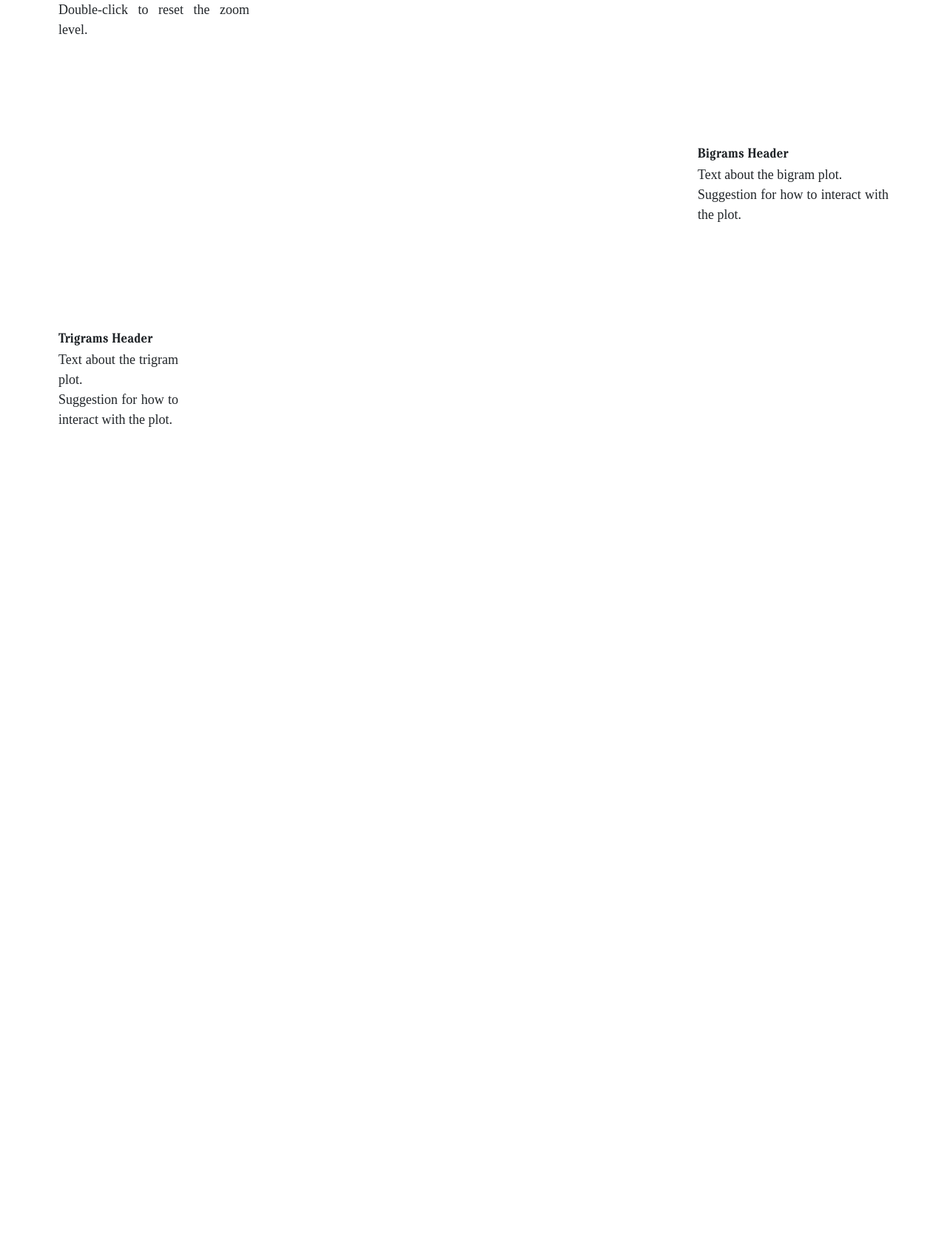
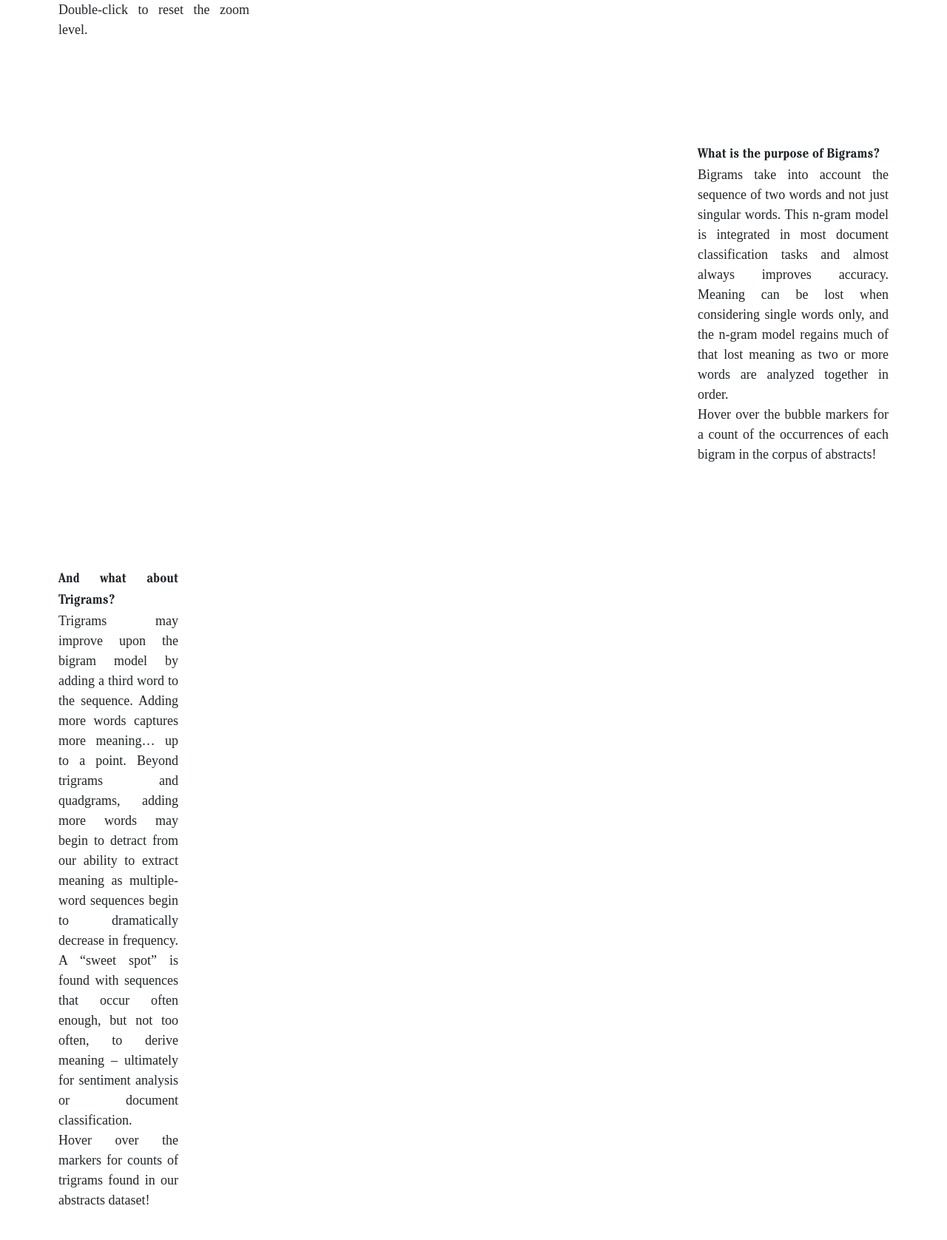
Before and after one commit to iCode13/News-Sentiment-Analysis-App, a Flask app: template news_app/templates/visualizations.html in a window 1280 px wide. Shown: the part 2336-4012 px from the top of the page at 74% size. Before the commit the page ends 2913 px from the top, so only its background shows below. Run offline with Flask 2, Linux system fonts and the light colour scheme; the template is opened without the code that fills it, so the values that code supplies are empty; some libraries are stand-ins or nearby versions; some web fonts are replaced.

Commit message:
Update visualizations.html

```diff
--- a/news_app/templates/visualizations.html
+++ b/news_app/templates/visualizations.html
@@ -79,11 +79,11 @@
         </div>
         <div class="col-md-3 summary" id="bigrams-summary">
             <p>
-                <b>Bigrams Header</b>
+                <b>What is the purpose of Bigrams?</b>
                 <br>
-                Text about the bigram plot.
+                Bigrams take into account the sequence of two words and not just singular words. This n-gram model is integrated in most document classification tasks and almost always improves accuracy. Meaning can be lost when considering single words only, and the n-gram model regains much of that lost meaning as two or more words are analyzed together in order.
                 <br>
-                Suggestion for how to interact with the plot.
+                Hover over the bubble markers for a count of the occurrences of each bigram in the corpus of abstracts!
             </p>
         </div>
     </div>
@@ -94,11 +94,11 @@
     <div class="row">
         <div class="col-md-2 summary" id="trigrams-summary">
             <p>
-                <b>Trigrams Header</b>
+                <b>And what about Trigrams?</b>
                 <br>
-                Text about the trigram plot.
+                Trigrams may improve upon the bigram model by adding a third word to the sequence. Adding more words captures more meaning… up to a point. Beyond trigrams and quadgrams, adding more words may begin to detract from our ability to extract meaning as multiple-word sequences begin to dramatically decrease in frequency. A “sweet spot” is found with sequences that occur often enough, but not too often, to derive meaning – ultimately for sentiment analysis or document classification.
                 <br>
-                Suggestion for how to interact with the plot.
+                Hover over the markers for counts of trigrams found in our abstracts dataset!
             </p>
         </div>
         <div class="col-md-10 plots" id="trigrams-plot">
```
